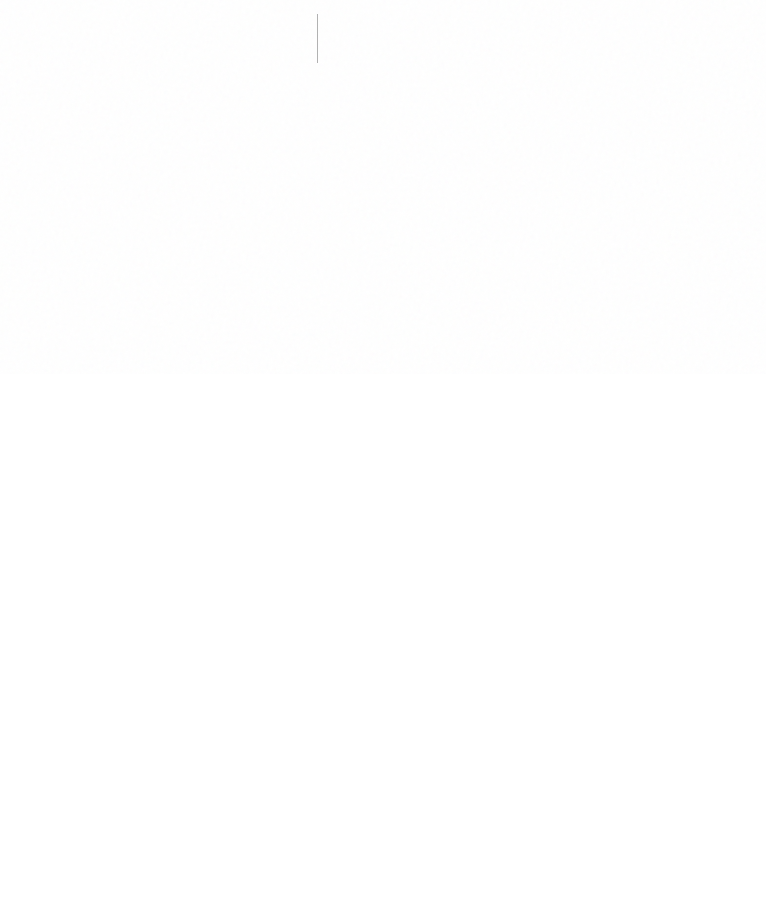
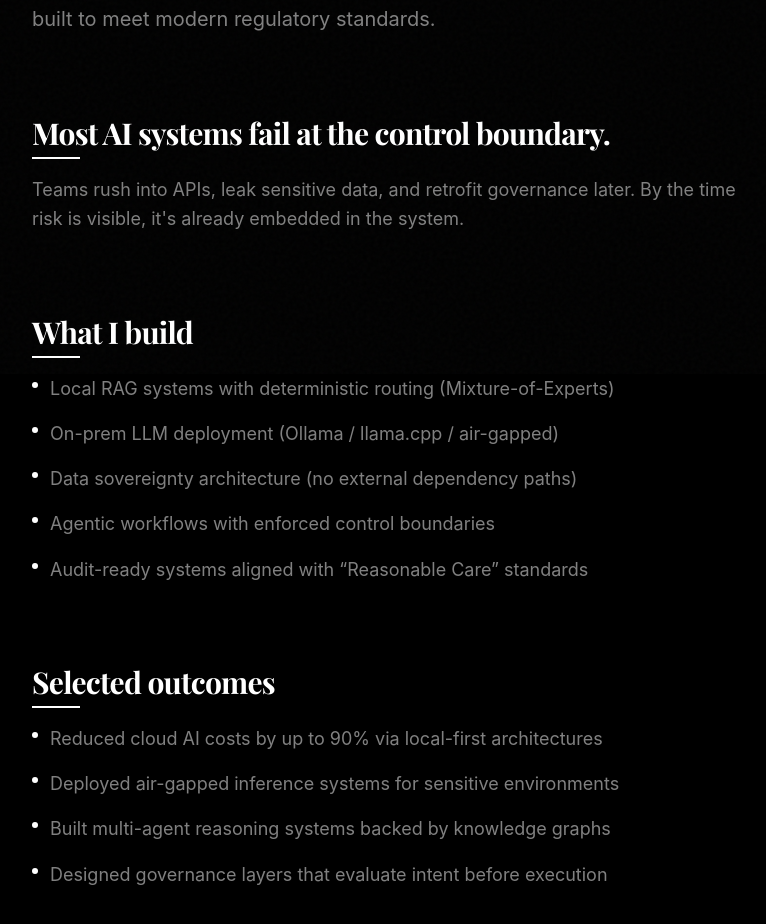
Before and after one commit to kliewerdaniel/a01, a Next.js app: page /contracting in a window 1280 px wide. Before the commit this address had no page. Shown: the part 426-1350 px from the top of the page, without its empty margins (248-1014 px from the left). Before the commit the page ends 864 px from the top, so only its background shows below. Built offline with nearby package versions, Linux system fonts and the light colour scheme; a web font is replaced by a local one.

Commit message:
feat: add enterprise contracting page (high-ticket positioning)

```diff
--- /dev/null
+++ b/src/app/contracting/page.tsx
@@ -0,0 +1,211 @@
+import { Metadata } from "next";
+import Link from "next/link";
+import { Mail, Linkedin, ArrowRight } from "lucide-react";
+
+export const metadata: Metadata = {
+  title: "Enterprise AI Systems | Local-First Architecture & Data Sovereignty",
+  description:
+    "Design and deployment of local-first AI systems, on-prem LLM infrastructure, and audit-ready architectures for enterprise environments.",
+};
+
+export default function ContractingPage() {
+  return (
+    <div className="min-h-screen bg-background">
+      <div className="max-w-3xl mx-auto px-6 py-24 md:py-32">
+        {/* Section 1 — Headline */}
+        <section className="mb-20">
+          <h1
+            className="text-4xl md:text-5xl font-bold tracking-tight text-foreground leading-tight"
+            style={{ fontFamily: "var(--font-playfair), Georgia, serif" }}
+          >
+            I design and deploy local-first AI systems for enterprise
+            environments.
+          </h1>
+          <p className="mt-6 text-lg md:text-xl text-muted-foreground leading-relaxed">
+            On-prem LLM infrastructure. Data sovereignty. Audit-ready
+            architectures built to meet modern regulatory standards.
+          </p>
+        </section>
+
+        {/* Section 2 — Problem */}
+        <section className="mb-20">
+          <h2
+            className="text-2xl md:text-3xl font-bold tracking-tight text-foreground mb-6"
+            style={{ fontFamily: "var(--font-playfair), Georgia, serif" }}
+          >
+            Most AI systems fail at the control boundary.
+          </h2>
+          <p className="text-lg text-muted-foreground leading-relaxed">
+            Teams rush into APIs, leak sensitive data, and retrofit governance
+            later. By the time risk is visible, it's already embedded in the
+            system.
+          </p>
+        </section>
+
+        {/* Section 3 — Offer */}
+        <section className="mb-20">
+          <h2
+            className="text-2xl md:text-3xl font-bold tracking-tight text-foreground mb-6"
+            style={{ fontFamily: "var(--font-playfair), Georgia, serif" }}
+          >
+            What I build
+          </h2>
+          <ul className="space-y-4">
+            <li className="flex items-start gap-3">
+              <span className="mt-2 w-1.5 h-1.5 rounded-full bg-foreground shrink-0" />
+              <span className="text-lg text-muted-foreground leading-relaxed">
+                Local RAG systems with deterministic routing (Mixture-of-Experts)
+              </span>
+            </li>
+            <li className="flex items-start gap-3">
+              <span className="mt-2 w-1.5 h-1.5 rounded-full bg-foreground shrink-0" />
+              <span className="text-lg text-muted-foreground leading-relaxed">
+                On-prem LLM deployment (Ollama / llama.cpp / air-gapped)
+              </span>
+            </li>
+            <li className="flex items-start gap-3">
+              <span className="mt-2 w-1.5 h-1.5 rounded-full bg-foreground shrink-0" />
+              <span className="text-lg text-muted-foreground leading-relaxed">
+                Data sovereignty architecture (no external dependency paths)
+              </span>
+            </li>
+            <li className="flex items-start gap-3">
+              <span className="mt-2 w-1.5 h-1.5 rounded-full bg-foreground shrink-0" />
+              <span className="text-lg text-muted-foreground leading-relaxed">
+                Agentic workflows with enforced control boundaries
+              </span>
+            </li>
+            <li className="flex items-start gap-3">
+              <span className="mt-2 w-1.5 h-1.5 rounded-full bg-foreground shrink-0" />
+              <span className="text-lg text-muted-foreground leading-relaxed">
+                Audit-ready systems aligned with &ldquo;Reasonable Care&rdquo;
+                standards
+              </span>
+            </li>
+          </ul>
+        </section>
+
+        {/* Section 4 — Proof */}
+        <section className="mb-20">
+          <h2
+            className="text-2xl md:text-3xl font-bold tracking-tight text-foreground mb-6"
+            style={{ fontFamily: "var(--font-playfair), Georgia, serif" }}
+          >
+            Selected outcomes
+          </h2>
+          <ul className="space-y-4">
+            <li className="flex items-start gap-3">
+              <span className="mt-2 w-1.5 h-1.5 rounded-full bg-foreground shrink-0" />
+              <span className="text-lg text-muted-foreground leading-relaxed">
+                Reduced cloud AI costs by up to 90% via local-first
+                architectures
+              </span>
+            </li>
+            <li className="flex items-start gap-3">
+              <span className="mt-2 w-1.5 h-1.5 rounded-full bg-foreground shrink-0" />
+              <span className="text-lg text-muted-foreground leading-relaxed">
+                Deployed air-gapped inference systems for sensitive environments
+              </span>
+            </li>
+            <li className="flex items-start gap-3">
+              <span className="mt-2 w-1.5 h-1.5 rounded-full bg-foreground shrink-0" />
+              <span className="text-lg text-muted-foreground leading-relaxed">
+                Built multi-agent reasoning systems backed by knowledge graphs
+              </span>
+            </li>
+            <li className="flex items-start gap-3">
+              <span className="mt-2 w-1.5 h-1.5 rounded-full bg-foreground shrink-0" />
+              <span className="text-lg text-muted-foreground leading-relaxed">
+                Designed governance layers that evaluate intent before execution
+              </span>
+            </li>
+          </ul>
+        </section>
+
+        {/* Section 5 — Engagement Model */}
+        <section className="mb-20">
+          <h2
+            className="text-2xl md:text-3xl font-bold tracking-tight text-foreground mb-6"
+            style={{ fontFamily: "var(--font-playfair), Georgia, serif" }}
+          >
+            Engagement
+          </h2>
+          <p className="text-lg text-muted-foreground leading-relaxed mb-6">
+            I work directly with a small number of teams on high-impact systems.
+          </p>
+          <ul className="space-y-4 mb-8">
+            <li className="flex items-start gap-3">
+              <span className="mt-2 w-1.5 h-1.5 rounded-full bg-foreground shrink-0" />
+              <span className="text-lg text-muted-foreground leading-relaxed">
+                6-month contracts
+              </span>
+            </li>
+            <li className="flex items-start gap-3">
+              <span className="mt-2 w-1.5 h-1.5 rounded-full bg-foreground shrink-0" />
+              <span className="text-lg text-muted-foreground leading-relaxed">
+                Enterprise environments only
+              </span>
+            </li>
+            <li className="flex items-start gap-3">
+              <span className="mt-2 w-1.5 h-1.5 rounded-full bg-foreground shrink-0" />
+              <span className="text-lg text-muted-foreground leading-relaxed">
+                Focus: architecture, deployment, and control systems
+              </span>
+            </li>
+          </ul>
+          <p className="text-lg text-muted-foreground leading-relaxed italic">
+            If you are exploring AI, I am not the right fit.
+            <br />
+            If you are deploying it into critical workflows, we should talk.
+          </p>
+        </section>
+
+        {/* Section 6 — CTA */}
+        <section className="mb-16">
+          <h2
+            className="text-2xl md:text-3xl font-bold tracking-tight text-foreground mb-6"
+            style={{ fontFamily: "var(--font-playfair), Georgia, serif" }}
+          >
+            Contact
+          </h2>
+          <div className="space-y-4">
+            <div className="flex items-center gap-3">
+              <Mail className="w-5 h-5 text-muted-foreground" />
+              <a
+                href="mailto:danielkliewer@gmail.com"
+                className="text-lg text-muted-foreground hover:text-foreground transition-colors underline underline-offset-4"
+              >
+                danielkliewer@gmail.com
+              </a>
+            </div>
+            <div className="flex items-center gap-3">
+              <Linkedin className="w-5 h-5 text-muted-foreground" />
+              <a
+                href="https://www.linkedin.com/in/daniel-kliewer-42691944/"
+                target="_blank"
+                rel="noopener noreferrer"
+                className="text-lg text-muted-foreground hover:text-foreground transition-colors underline underline-offset-4"
+              >
+                LinkedIn
+              </a>
+            </div>
+          </div>
+          <p className="mt-6 text-sm text-muted-foreground">
+            Include a brief description of your system and constraints.
+          </p>
+        </section>
+
+        {/* Back link */}
+        <div className="pt-8 border-t border-border">
+          <Link
+            href="/"
+            className="inline-flex items-center gap-2 text-sm text-muted-foreground hover:text-foreground transition-colors"
+          >
+            <ArrowRight className="w-4 h-4 rotate-180" />
+            Back to home
+          </Link>
+        </div>
+      </div>
+    </div>
+  );
+}
--- a/src/app/page-client.tsx
+++ b/src/app/page-client.tsx
@@ -238,7 +238,7 @@
             </motion.p>
 
             <motion.div
-              className="flex flex-wrap gap-4 justify-center"
+              className="flex flex-wrap gap-4 justify-center items-center"
               initial={{ opacity: 0, y: 20 }}
               animate={{ opacity: 1, y: 0 }}
               transition={{ duration: 0.5, delay: 0.3 }}
@@ -271,6 +271,20 @@
                 >
                   About Me
                 </Button>
+              </Link>
+            </motion.div>
+
+            <motion.div
+              className="mt-8"
+              initial={{ opacity: 0 }}
+              animate={{ opacity: 1 }}
+              transition={{ duration: 0.5, delay: 0.5 }}
+            >
+              <Link
+                href="/contracting"
+                className="text-sm text-muted-foreground hover:text-foreground transition-colors underline underline-offset-4"
+              >
+                Enterprise AI contracting →
               </Link>
             </motion.div>
           </div>
--- a/src/components/site-nav.tsx
+++ b/src/components/site-nav.tsx
@@ -20,6 +20,7 @@
   { href: '/about', label: 'About' },
   { href: '/projects', label: 'Projects' },
   { href: '/blog', label: 'Blog' },
+  { href: '/contracting', label: 'Contracting' },
   { href: '/contact', label: 'Contact' },
 ];
 
```
